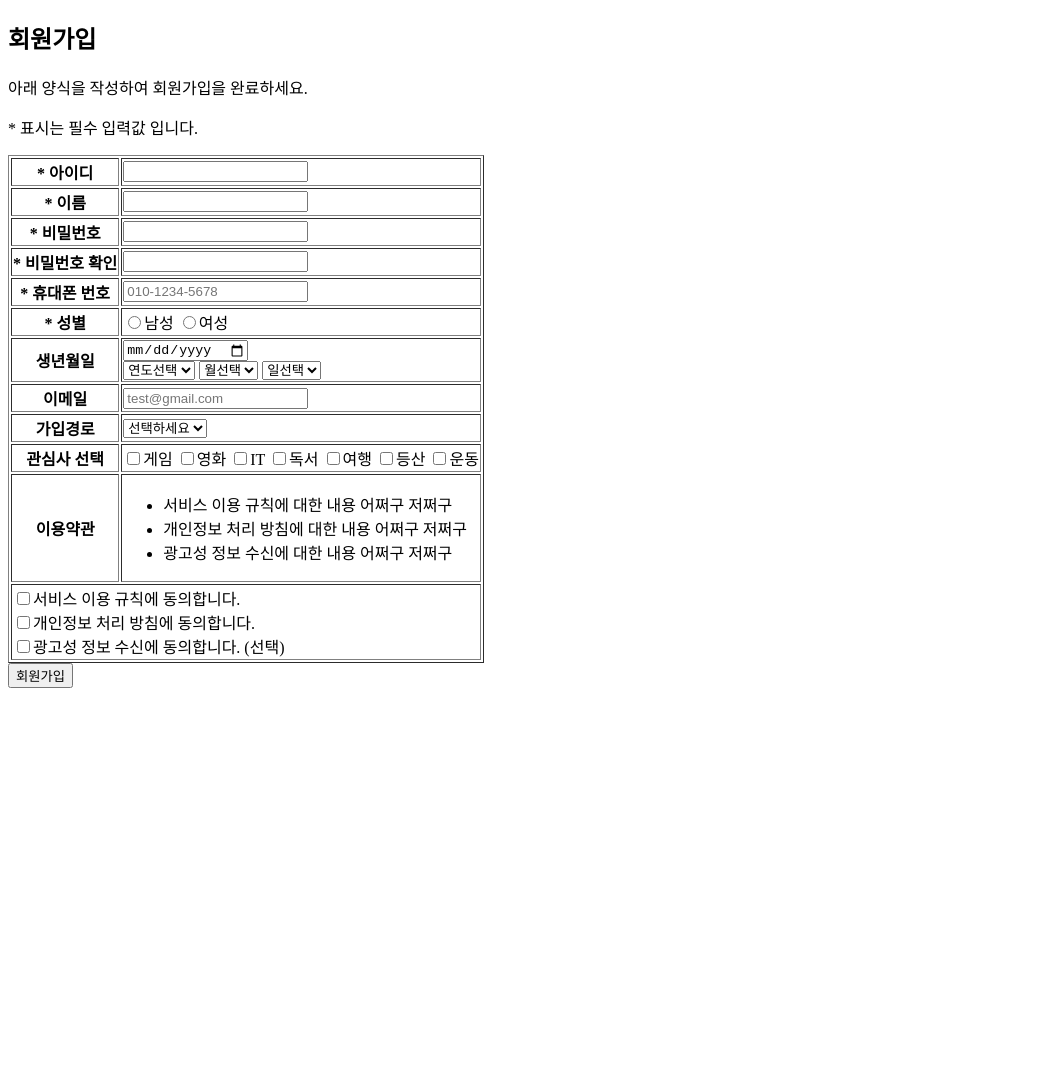
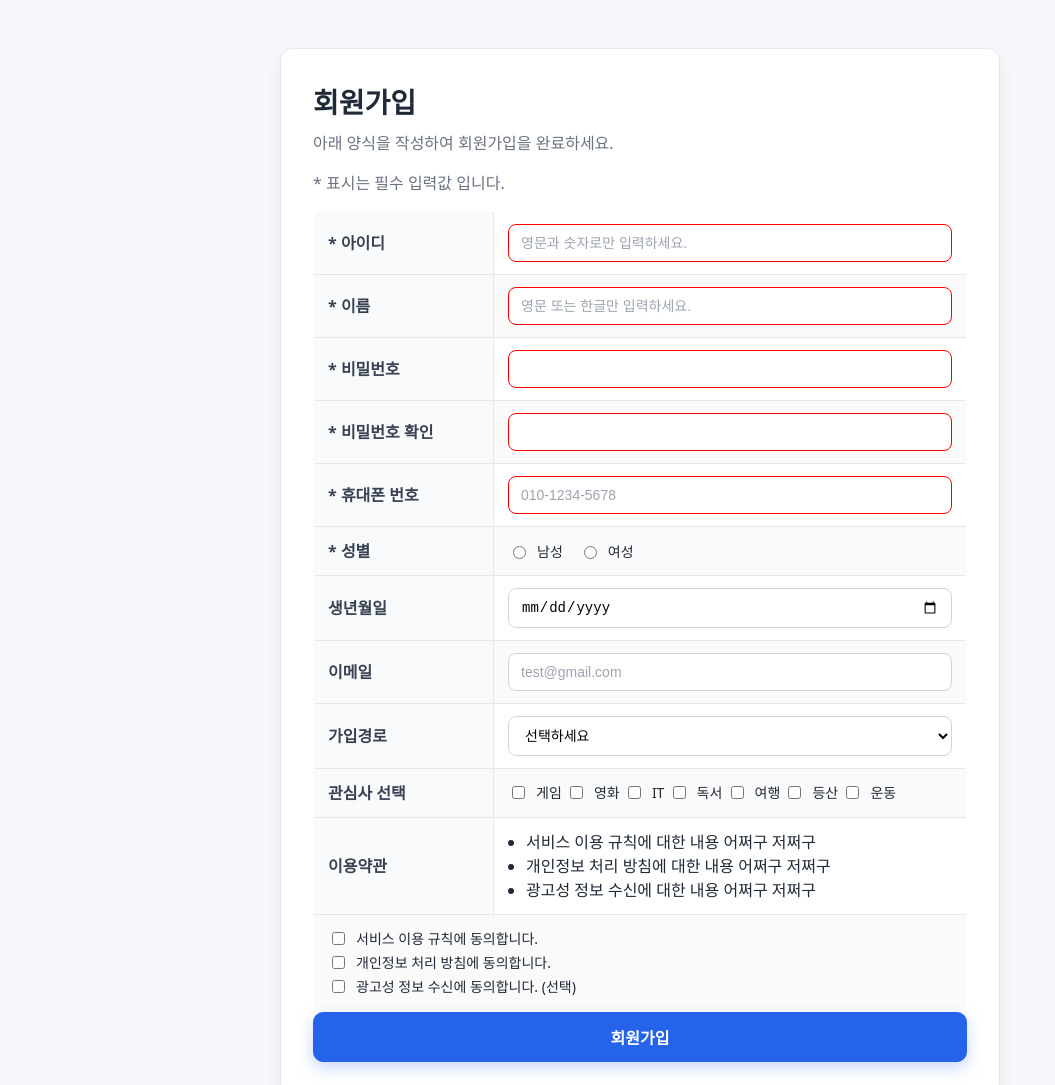
Before and after one commit to daheenamic/likelion-front, a website: page registerExam/regForm.html in a window 1280 px wide. Shown: the top 1085 px of the page, without its empty margins (0-1055 px from the left). Before the commit the page ends 800 px from the top, so only its background shows below. Drawn offline with Linux system fonts and the light colour scheme.

Commit message:
feat: 250919_실습

```diff
--- /dev/null
+++ b/assets/css/register.css
@@ -0,0 +1,165 @@
+
+
+/* ===== Reset & Base ===== */
+* { box-sizing: border-box; }
+html, body { height: 100%; }
+body {
+    margin: 0;
+    font-family: system-ui, -apple-system, Segoe UI, Roboto, Helvetica, Arial, "Apple SD Gothic Neo", "Noto Sans KR", sans-serif;
+    line-height: 1.5;
+    background: #f6f8fb;
+    color: #1f2937;
+}
+
+/* ===== Page Layout ===== */
+form {
+    max-width: 720px;
+    margin: 48px auto;
+    padding: 32px;
+    background: #ffffff;
+    border: 1px solid #e5e7eb;
+    border-radius: 12px;
+    box-shadow: 0 8px 24px rgba(0,0,0,0.06);
+}
+
+h1 {
+    margin: 40px auto 24px;
+    text-align: center;
+    font-size: 32px;
+    font-weight: 700;
+    color: #1d4ed8; /* blue-700 */
+    text-shadow: 0 2px 6px rgba(0,0,0,0.1);
+}
+
+h2 {
+    margin: 0 0 8px;
+    font-size: 28px;
+}
+
+p { margin: 4px 0 16px; color: #6b7280; }
+
+/* ===== Table Styling ===== */
+table {
+    width: 100%;
+    border-collapse: collapse;
+    border: 1px solid #e5e7eb;
+    border-radius: 8px;
+    overflow: hidden; /* round corners */
+}
+
+thead th { background: #f3f4f6; }
+
+tbody tr:nth-child(even) { background: #fafafa; }
+
+td, th {
+    padding: 12px 14px;
+    vertical-align: middle;
+    border-bottom: 1px solid #e5e7eb;
+}
+
+th {
+    width: 180px;
+    text-align: left;
+    color: #374151;
+    background: #f9fafb;
+}
+
+/* Show the asterisk in red if present in header text */
+th { position: relative; }
+th:has(> *), th { /* compatibility fallback: keep as-is if :has unsupported */ }
+
+/* ===== Inputs ===== */
+input[type="text"],
+input[type="email"],
+input[type="date"],
+select, textarea {
+    width: 100%;
+    padding: 10px 12px;
+    border: 1px solid #d1d5db;
+    border-radius: 8px;
+    background: #fff;
+    outline: none;
+    transition: border-color .15s ease, box-shadow .15s ease;
+    font-size: 14px;
+}
+
+input::placeholder { color: #9ca3af; }
+
+input:focus,
+select:focus,
+textarea:focus {
+    border-color: #3b82f6;
+    box-shadow: 0 0 0 4px rgba(59,130,246,0.15);
+}
+
+/* Grouped radios/checkboxes */
+.radio-group,
+.checkbox-group {
+    display: flex;
+    flex-wrap: wrap;
+    gap: 12px 16px;
+}
+
+.radio-group label,
+.checkbox-group label,
+label:has(input[type="checkbox"]),
+label:has(input[type="radio"]) {
+    display: inline-flex;
+    align-items: center;
+    gap: 8px;
+    cursor: pointer;
+    font-size: 14px;
+}
+
+/* Spacing for multiple selects in the birthday row */
+tr td > select + select,
+tr td > input + br + select { margin-left: 8px; }
+
+/* ===== Buttons ===== */
+button[type="submit"] {
+    display: inline-block;
+    width: 100%;
+    padding: 12px 16px;
+    font-weight: 600;
+    font-size: 16px;
+    border: 1px solid #2563eb;
+    color: #ffffff;
+    background: #2563eb; /* indigo-600 */
+    border-radius: 10px;
+    cursor: pointer;
+    transition: transform .04s ease, filter .15s ease, box-shadow .15s ease;
+    box-shadow: 0 6px 16px rgba(37,99,235,0.25);
+}
+
+button[type="submit"]:hover { filter: brightness(1.05); }
+button[type="submit"]:active { transform: translateY(1px); }
+button[type="submit"]:disabled { opacity: .6; cursor: not-allowed; box-shadow: none; }
+
+/* ===== Validation hints (native HTML5) ===== */
+input:required:invalid,
+select:required:invalid {
+  border-color: #ff0000; /* rose-500 */
+}
+
+/* Small hint text under inputs */
+.help {
+    margin-top: 6px;
+    font-size: 12px;
+    color: #6b7280;
+}
+
+/* ===== Utilities ===== */
+ul { margin: 0; padding-left: 18px; }
+
+/* Make long terms section look nicer */
+tr:has(> th:contains("이용약관")) td ul li { margin: 6px 0; }
+
+/* ===== Responsive ===== */
+@media (max-width: 640px) {
+    form { margin: 24px 12px; padding: 20px; }
+    th, td { display: block; width: 100%; border-bottom: none; }
+    tr { border-bottom: 1px solid #e5e7eb; padding: 10px 0; }
+    th { background: transparent; padding-bottom: 6px; }
+    table, tbody { display: block; }
+    button[type="submit"] { width: 100%; }
+}
--- a/registerExam/regForm.html
+++ b/registerExam/regForm.html
@@ -4,6 +4,7 @@
     <meta charset="UTF-8">
     <meta name="viewport" content="width=device-width, initial-scale=1.0">
     <title>회원가입 페이지</title>
+    <link rel="stylesheet" href="/assets/css/register.css">
 </head>
 <body>
     <form action="/registerExam/regSuccess.html" method="get">
@@ -14,11 +15,11 @@
             <tbody>
                 <tr>
                     <th>* 아이디</th>
-                    <td><input type="text" required></td>
+                    <td><input type="text" id="id" name="id" placeholder="영문과 숫자로만 입력하세요." required></td>
                 </tr>
                 <tr>
                     <th>* 이름</th>
-                    <td><input type="text" id="name" name="name" required></td>
+                    <td><input type="text" id="name" name="name" placeholder="영문 또는 한글만 입력하세요." autocomplete="off" required></td>
                 </tr>
                 <tr>
                     <th>* 비밀번호</th>
@@ -30,7 +31,7 @@
                 </tr>
                 <tr>
                     <th>* 휴대폰 번호</th>
-                    <td><input type="text" placeholder="010-1234-5678" required></td>
+                    <td><input type="text" id="phone" placeholder="010-1234-5678" required></td>
                 </tr>
                 <tr>
                     <th>* 성별</th>
@@ -45,25 +46,6 @@
                     <th>생년월일</th>
                     <td>
                         <input type="date"><br>
-
-                        <select>
-                            <option>연도선택</option>
-                            <option>2024</option>
-                            <option>2025</option>
-                        </select>
-
-                        <select>
-                            <option>월선택</option>
-                            <option value="1">1</option>
-                            <option>2</option>
-                            <option>3</option>
-                        </select>
-
-                        <select>
-                            <option>일선택</option>
-                            <option>1</option>
-                            <option>2</option>
-                        </select>
                     </td>
                 </tr>
                 <tr>
@@ -74,7 +56,7 @@
                     <th>가입경로</th>
                     <td>
                         <select>
-                            <option>선택하세요</option>
+                            <option hidden disabled selected>선택하세요</option>
                             <option>지인 추천</option>
                             <option>검색</option>
                             <option>광고</option>
```
Also changed, not shown: CSS/2-10.html (+2 -2 lines), CSS/2-11.html (+8 -1 lines), CSS/2-3.html (+24 -1 lines), CSS/2-6.html (+9 -3 lines), CSS/2-7.html (+1 -1 lines), CSS/2-9.html (+8 -0 lines), registerExam/regSuccess.html (+1 -0 lines).
